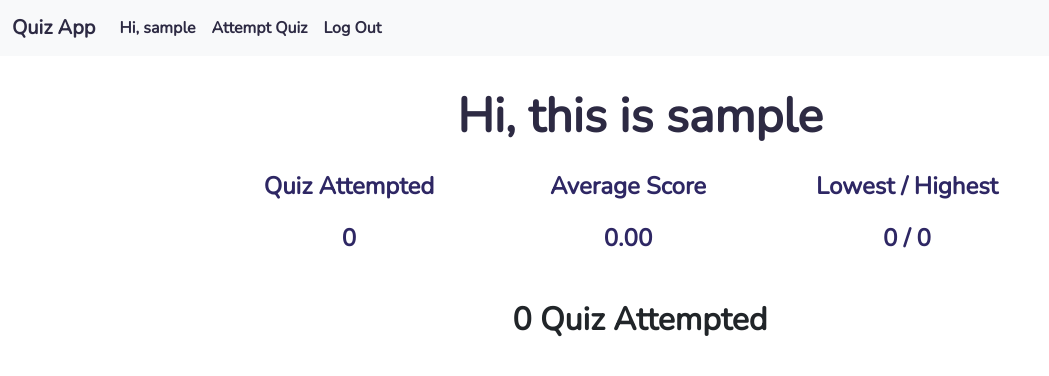
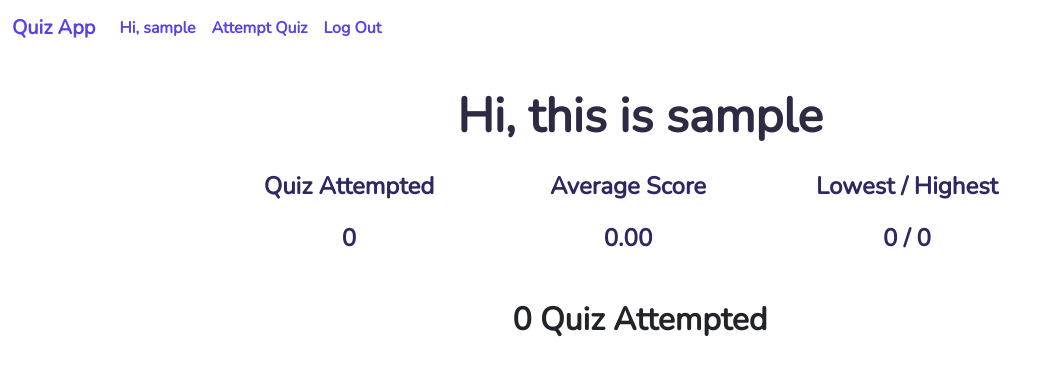
Before and after one commit to pkashyap639/QuizProject, a Django app: page /quizapp/ in a window 1280 px wide. Shown: the top 376 px of the page, without its empty margins (0-1049 px from the left). Run offline with Django 4.2, Linux system fonts and the light colour scheme; the visitor is signed in with stand-in values (Sample User, id 1); data that the repository does not hold is empty.

Commit message:
navbar css

```diff
--- a/quizproject/quiz/templates/index.html
+++ b/quizproject/quiz/templates/index.html
@@ -10,7 +10,7 @@
 {% endblock styles %}
 {% block content %}
 
-    <nav class="navbar navbar-expand-lg bg-body-tertiary">
+    <nav class="navbar navbar-expand-lg">
         <div class="container-fluid">
           <a class="navbar-brand" href="#">Quiz App</a>
           <button class="navbar-toggler" type="button" data-bs-toggle="collapse" data-bs-target="#navbarSupportedContent" aria-controls="navbarSupportedContent" aria-expanded="false" aria-label="Toggle navigation">
--- a/quizproject/users/static/css/navbar.css
+++ b/quizproject/users/static/css/navbar.css
@@ -1,13 +1,14 @@
 .nav-item{
     font-weight: bold;
-    color: #2d2a43;
+    color: #5844E4;
 }
 
 .nav-link{
-    color: #2D2A43;
+    color: #5844E4;
 }
 
-.navbar-brand{
-    color: #2D2A43;
+
+.navbar-brand, .navbar-brand:hover{
+    color: #5844E4;
     font-weight: bold;
 }
```
